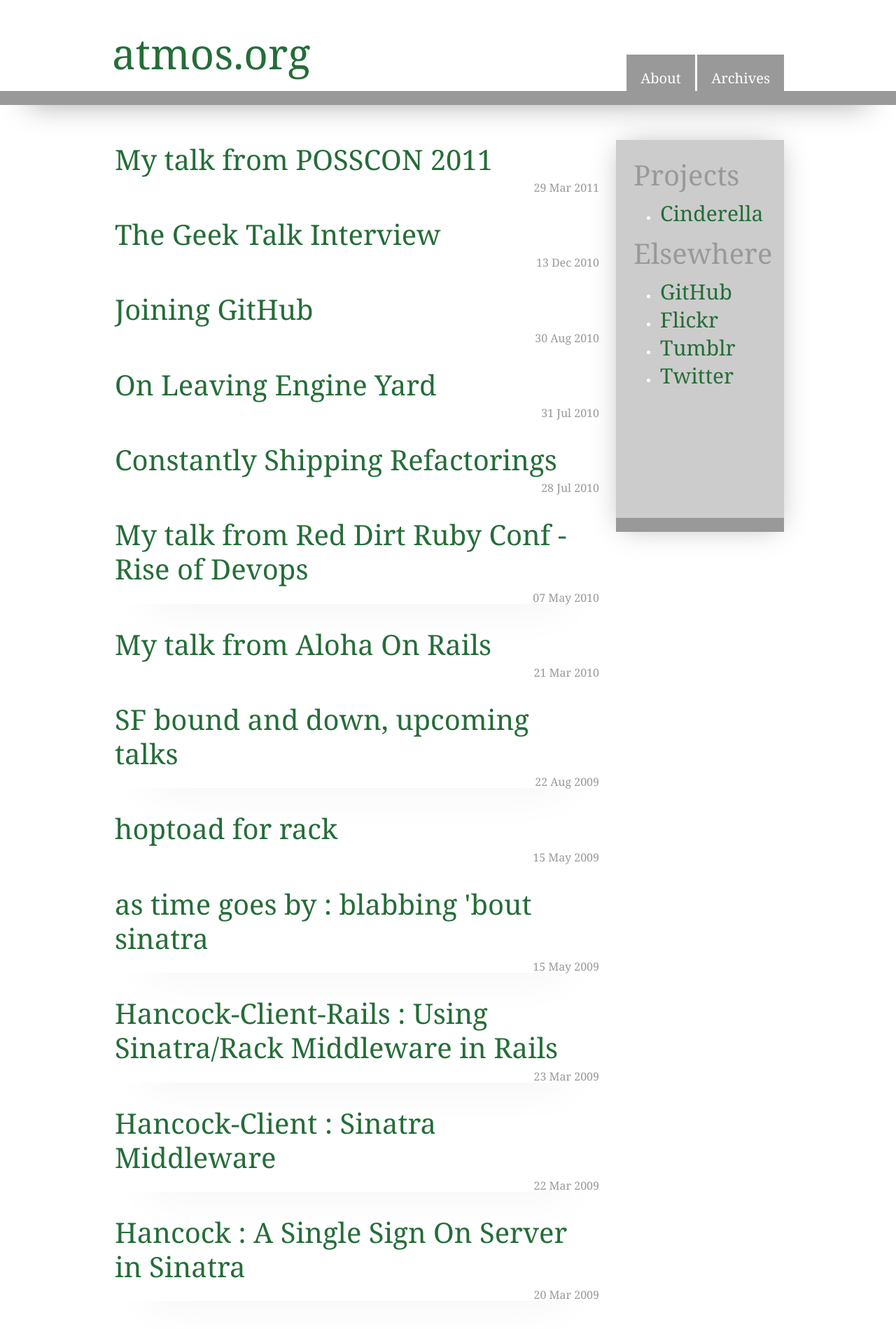
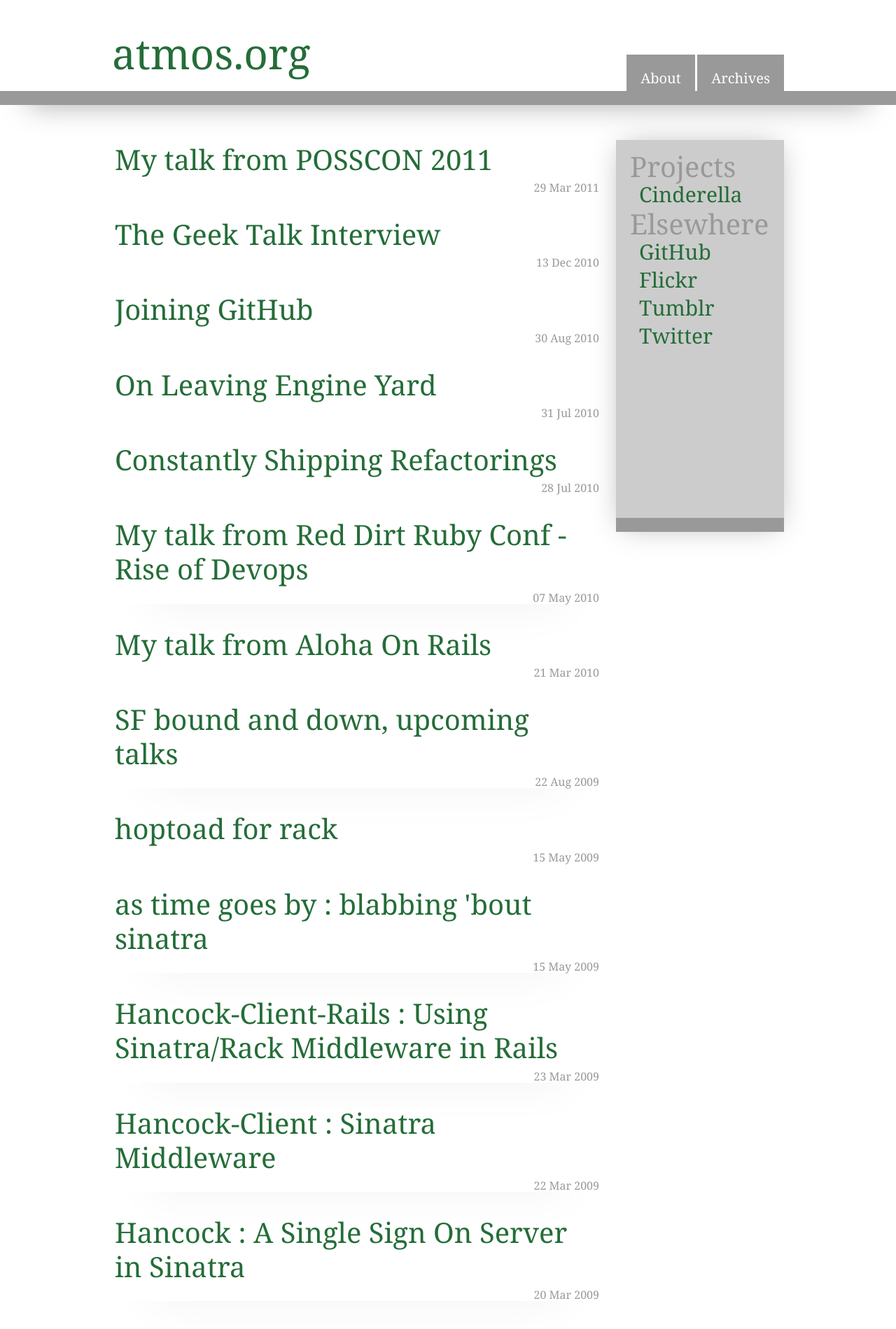
Before and after one commit to atmos/atmos.github.io, a Jekyll site: the page built from index.html, in a window 1280 px wide. Shown: the top 1899 px of the page at 70% size. Built offline with Jekyll 4.4.1, drawn with Linux system fonts in a browser that asks for light colours; nearby versions of some CDN libraries; Markdown is read by kramdown in place of the engine named in the settings; comment, search, counter and statistics services are not loaded.

Commit message:
cleanup list styles

```diff
--- a/css/style.css
+++ b/css/style.css
@@ -235,13 +235,13 @@ h2{font-size: 40px;}
 h3{font-size: 30px;}
 #title, h2, h3{font-weight:normal;}
 
-#title{
+#title {
 	color:999;
 	float:left;
   font-size: 60px;
 }
 
-header nav{
+header nav {
 	float:right;
 	margin-top:100px;
 }
@@ -258,7 +258,7 @@ nav a {
 	background-color:#999;
 }
 
-aside{
+aside {
 	color:white;
 	padding:20px;
 	float:right;
@@ -272,12 +272,25 @@ aside{
 	        box-shadow:0 0px 40px -10px #AAA;
 }
 
+aside ul {
+  list-style-type: none;
+  margin: 0;
+  margin-left: 8px;
+  padding: 2px;
+}
+
+aside ul li a h3 {
+}
+
 aside h2 {
-  margin: 5px;
+  margin: 0;
+  padding: 0;
   color: #999;
+  line-height: 35px;
 }
 
 aside h3 {
+  padding: 0;
   margin: 3px;
 }
 
```
